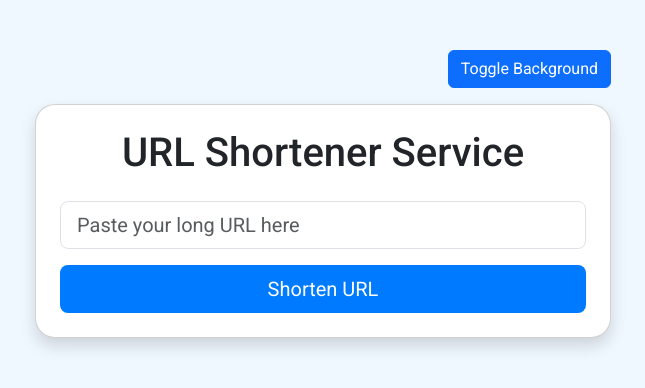
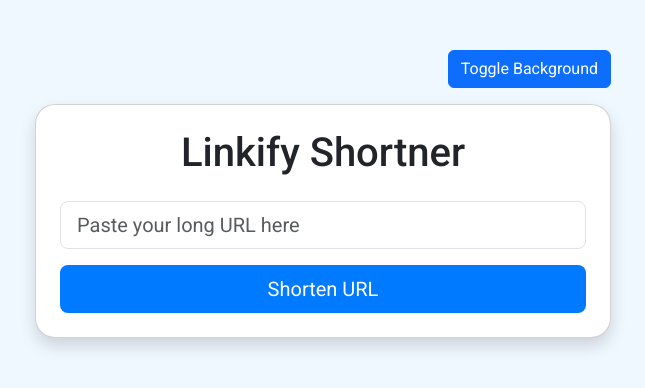
Before and after one commit to Moticob/Linkify, a Django app: page / in a window 1280 px wide. Shown: the top 388 px of the page, without its empty margins (317-962 px from the left). Run offline with Django 4.2, Linux system fonts and the light colour scheme.

Commit message:
Update project

```diff
--- a/main/templates/url-shortener.html
+++ b/main/templates/url-shortener.html
@@ -56,7 +56,7 @@
                     </div>
                 {% endfor %}
             {% endif %}
-            <h1 class="text-center mb-4">URL Shortener Service</h1>
+            <h1 class="text-center mb-4">Linkify Shortner</h1>
             <form action="" method="post">
                 {% csrf_token %}
                 <div class="mb-3">
```
